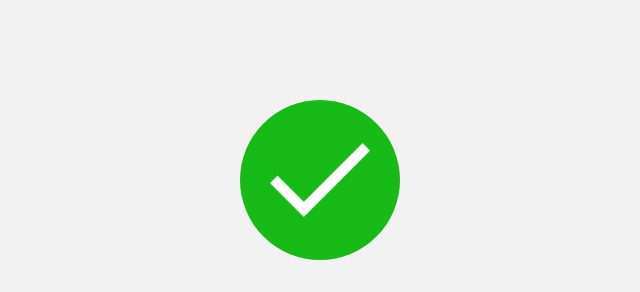
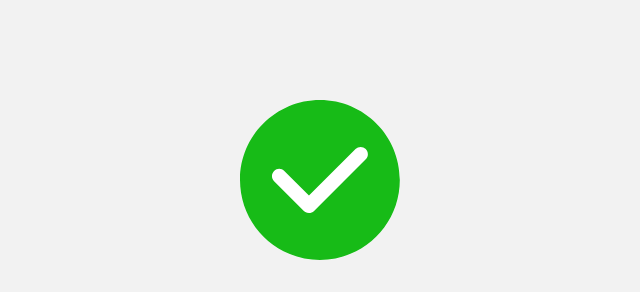
Before and after one commit to chenaaaa1111/seatsort, a plain HTML site: page page2.html in a window 1280 px wide. Shown: the top 292 px of the page, 320-960 px from the left. Drawn offline with Linux system fonts and the light colour scheme.

Commit message:
图标更改

```diff
--- a/css/page2.css
+++ b/css/page2.css
@@ -1,16 +1,22 @@
 html,body{
     width: 100%;height: 100%;
+}
+.icon {
+    width: 1em; height: 1em;
+    vertical-align: -0.15em;
+    fill: currentColor;
+    overflow: hidden;
 }
 .top{
     height: 4rem;
 }
 .top .circle{
-    width: 1.6rem;height: 1.6rem;border-radius: 50%;background: #17BB17;
-    margin: 1rem auto 0rem;
+    width: 1.6rem;height: 1.6rem;border-radius: 50%;background: #fff;
+    margin: 1rem auto 0rem;font-size: 1.6rem;line-height: 1.6rem;color: #17BB17;
 }
-.circle img{
-    display: block;width: 1rem;height: 1rem;margin: 0.3rem;float: left;
-}
+/*.circle img{*/
+    /*display: block;width: 1rem;height: 1rem;margin: 0.3rem;float: left;*/
+/*}*/
 .top .status{
     margin-top: 0.35rem;text-align: center;font-size: 0.3rem;
 }
--- a/page2.html
+++ b/page2.html
@@ -8,13 +8,16 @@
     <link rel="stylesheet" href="css/frozen.css"/>
     <link rel="stylesheet" href="css/page2.css"/>
     <script src="js/jquery-1.11.3.min.js"></script>
+    <script src="font/iconfont.js"></script>
     <script src="js/rem.js"></script>
     <script src="js/vue.js"></script>
 </head>
 <body>
     <div class="top">
         <div class="circle">
-            <img src="images/yes.png" alt=""/>
+            <svg class="icon" aria-hidden="true">
+                <use xlink:href="#icon-gou"></use>
+            </svg>
         </div>
         <div class="status">绑定成功</div>
         <div class="tips">点击查看<span>通知列表</span></div>
```
